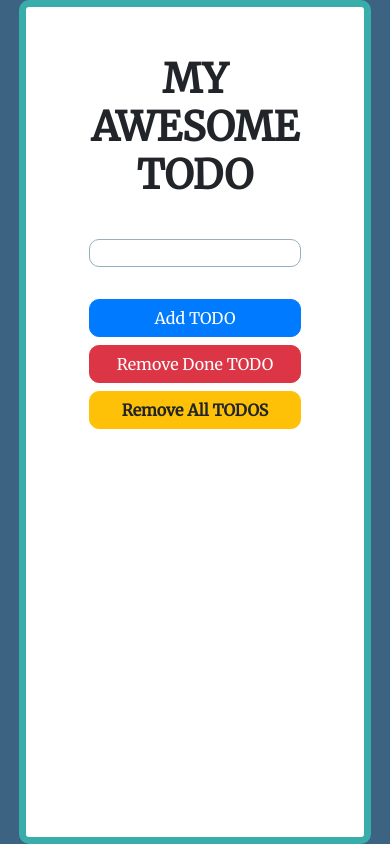
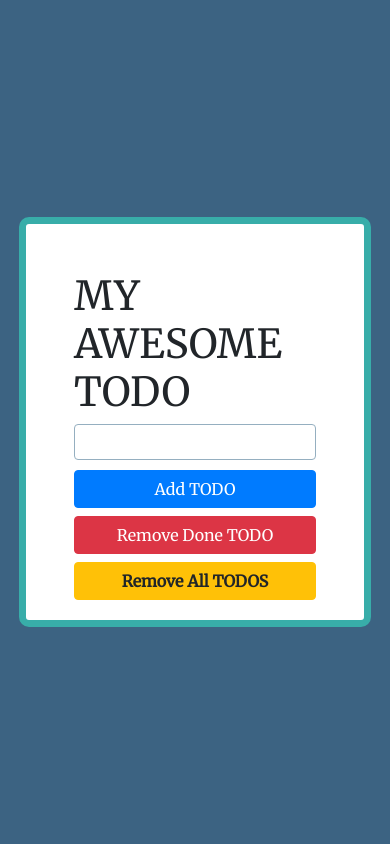
Before and after one commit to Abhijitkr/TODO-WebApplication, a PHP site: page / in a window 390 px wide. Run offline with PHP 8.4, Linux system fonts and the light colour scheme; data that the repository does not hold is empty.

Commit message:
Made it Responsive

```diff
--- a/style.css
+++ b/style.css
@@ -1,77 +1,78 @@
-.main{
+.main {
     background-color: #3c6382;
-    height: 100vh;
+    min-height: 100vh;
+    display: flex;
+    justify-content: center;
+    align-items: center;
     font-family: 'Merriweather', serif;
 }
-.container{
+
+.container {
     background-color: white;
-    height: 100vh;
-    width: 22em;
+    width: 100%;
+    max-width: 22em;
     border: 7px solid #38ada9;
-    border-radius: 10px!important;
+    border-radius: 10px;
+    box-sizing: border-box;
     overflow: auto;
-    box-sizing: border-box;
-}
-.space{
     padding: 48px;
     padding-bottom: 0;
 }
-.insert{
+
+.space {
+    margin-bottom: 20px;
+}
+
+.insert {
     width: 100%;
+    border: 1px solid #95afc0;
+    padding: 5px;
+    font-size: 16px;
+    margin-bottom: 10px;
 }
-.rounded{
-    border-radius: 10px!important;
-}
-h1, p{
-    margin-bottom: 1em;
-    text-align: center;
-    font-weight: bold;
-}
-input{
-    margin-bottom: 2em;
-    border: 1px solid #95afc0;
-}
-#removeAll{
+
+#removeAll {
     margin-bottom: 20px;
     font-weight: bold;
 }
-#todos{
+
+#todos {
     list-style: none;
-}
-ul {
     padding-left: 0;
     margin-top: 20px;
 }
-li{
+
+li {
     border: 2px solid #95afc0;
-    border-radius: 10px!important;
-    height: 40px;
-    padding-top: 3.8px;
-    padding-left: 3.3px;
-    margin-bottom: 4px;
+    border-radius: 10px;
+    margin-bottom: 10px;
+    padding: 5px;
     font-weight: bold;
     color: #2f3542;
-    /* opacity: 0; */
-    transition: opacity 0.5s ease-in-out;
+    display: flex;
+    align-items: center;
+    word-break: break-word;
 }
-label{
-    position: relative;
-    bottom: 8px;
-    padding-left: 3.3px;
+
+
+li label {
+    margin-left: 10px;
+    flex: 1;
+    overflow-wrap: break-word;
 }
-input[type="checkbox"] {
-    height: 27px;
-    width: 30px;
+
+li input[type="checkbox"] {
+    height: 20px;
+    width: 20px;
+    margin-right: 10px;
 }
-input[type="checkbox"]:checked + label{
+
+.myCheck {
     text-decoration: line-through;
     color: rgba(0, 0, 0, .3);
 }
-.myCheck{
-    opacity: 1;
-    border-radius: 10px;
-}
-.visual{
+
+.visual {
     opacity: 1 !important;
     border-radius: 10px;
 }
```
